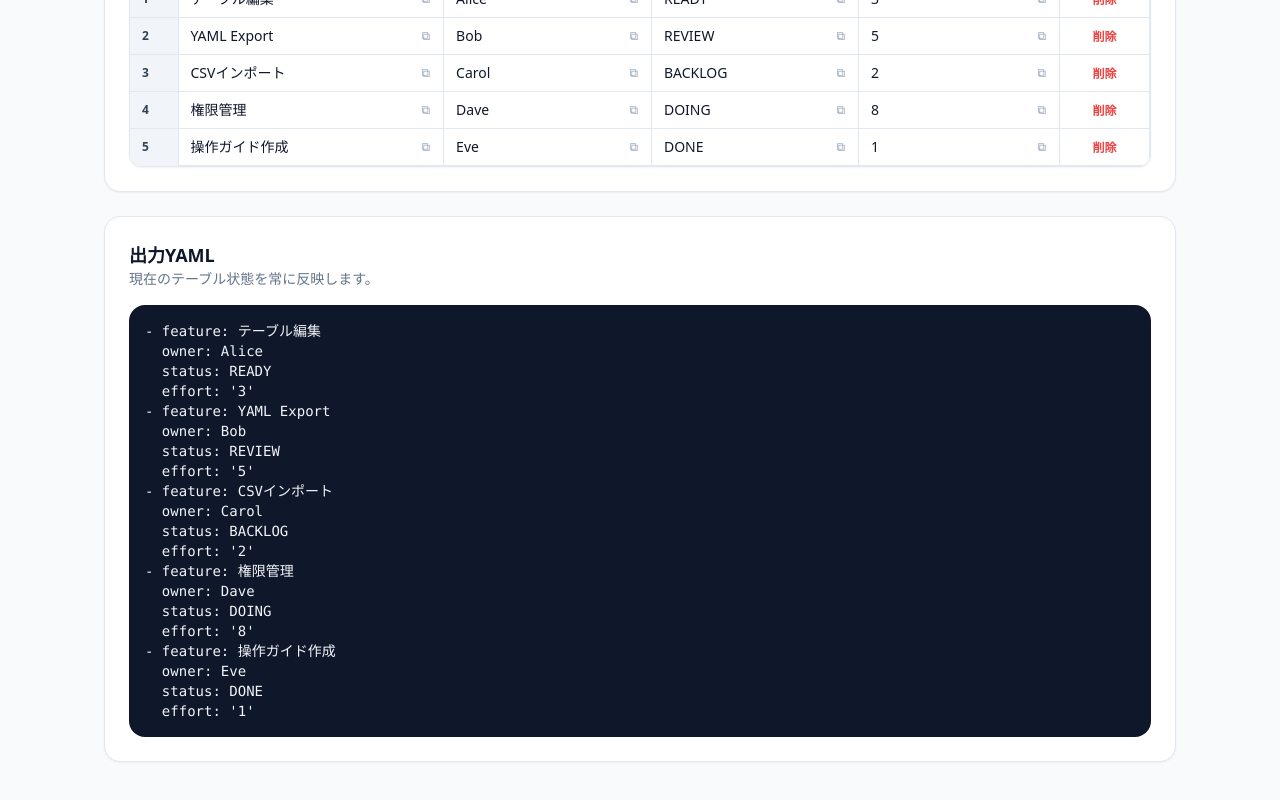
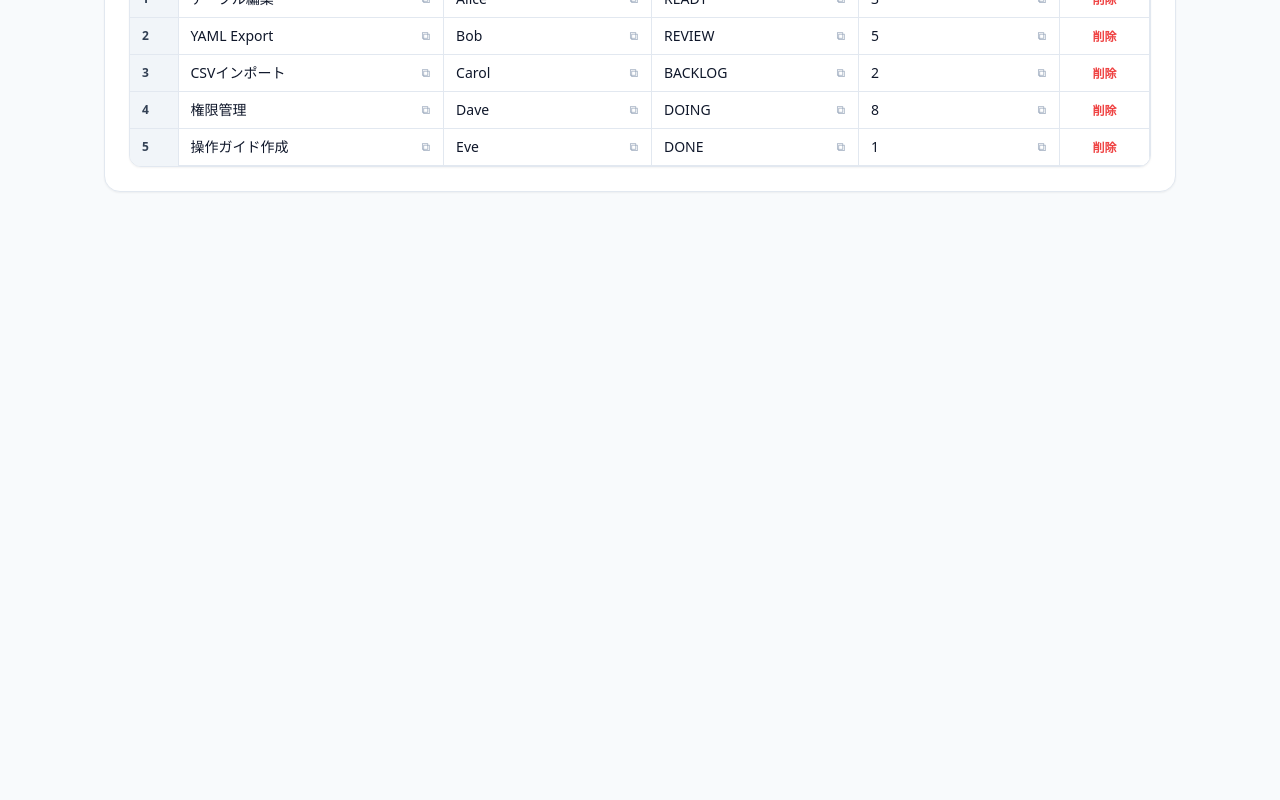
Before and after one commit to pirakansa/Gridelle, a React (Vite) app: page / in a window 1280 px wide. Shown: the part 844-1644 px from the top of the page. After the commit the page ends 1076 px from the top, so only its background shows below. Built offline with nearby package versions, Linux system fonts and the light colour scheme.

Commit message:
refactor(App): remove unused OutputPanel component

```diff
--- a/src/pages/top/App.tsx
+++ b/src/pages/top/App.tsx
@@ -6,7 +6,6 @@ import HeroSection from '../../components/block/HeroSection'
 import YamlPanel from '../../components/block/YamlPanel'
 import TableEditorPanel from '../../components/block/TableEditorPanel'
 import SpreadsheetTable from '../../components/block/SpreadsheetTable'
-import OutputPanel from '../../components/block/OutputPanel'
 
 // Function Header: Composes the top page using modular sub-components wired to state hooks.
 export default function App(): React.ReactElement {
@@ -60,7 +59,6 @@ export default function App(): React.ReactElement {
             onCellEditorKeyDown={spreadsheet.handleCellEditorKeyDown}
           />
         </TableEditorPanel>
-        <OutputPanel tableYaml={spreadsheet.tableYaml} />
       </main>
     </div>
   )
--- a/src/pages/top/useSpreadsheetState.ts
+++ b/src/pages/top/useSpreadsheetState.ts
@@ -73,7 +73,6 @@ export function useSpreadsheetState(): {
   notice: Notice | null
   yamlBuffer: string
   setYamlBuffer: React.Dispatch<React.SetStateAction<string>>
-  tableYaml: string
   rows: TableRow[]
   columns: string[]
   newColumnName: string
@@ -637,7 +636,6 @@ export function useSpreadsheetState(): {
     notice,
     yamlBuffer,
     setYamlBuffer,
-    tableYaml,
     rows,
     columns,
     newColumnName,
```
